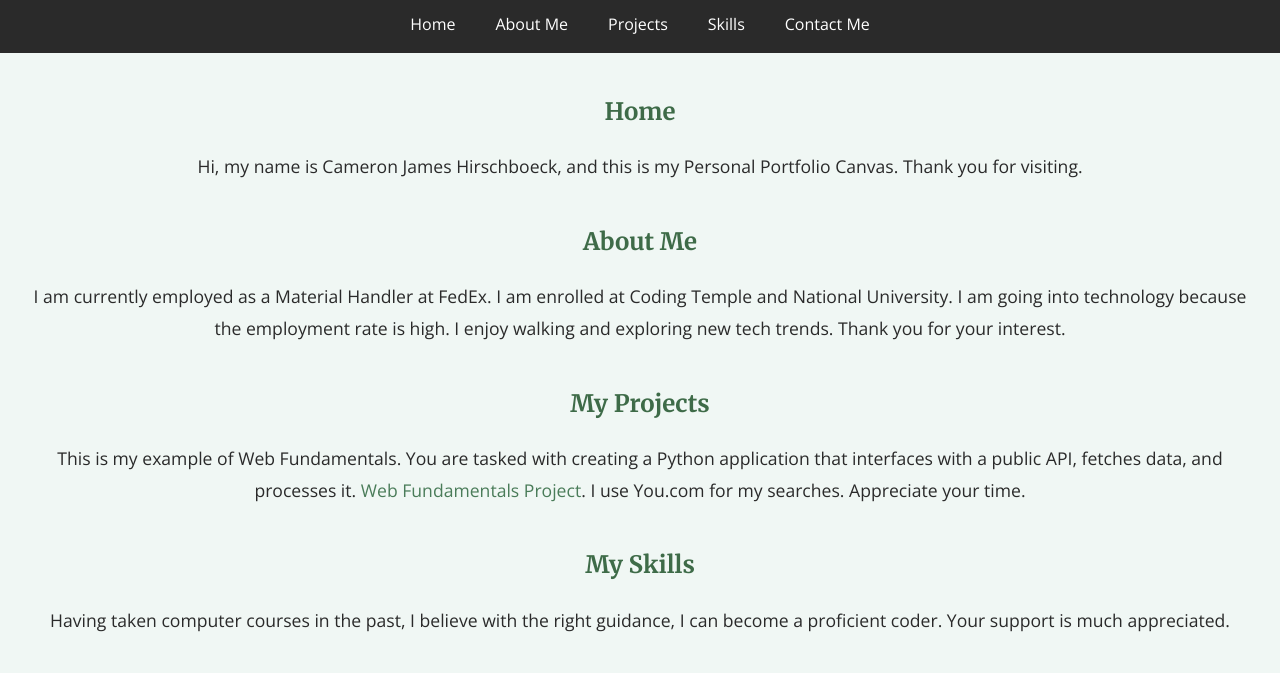
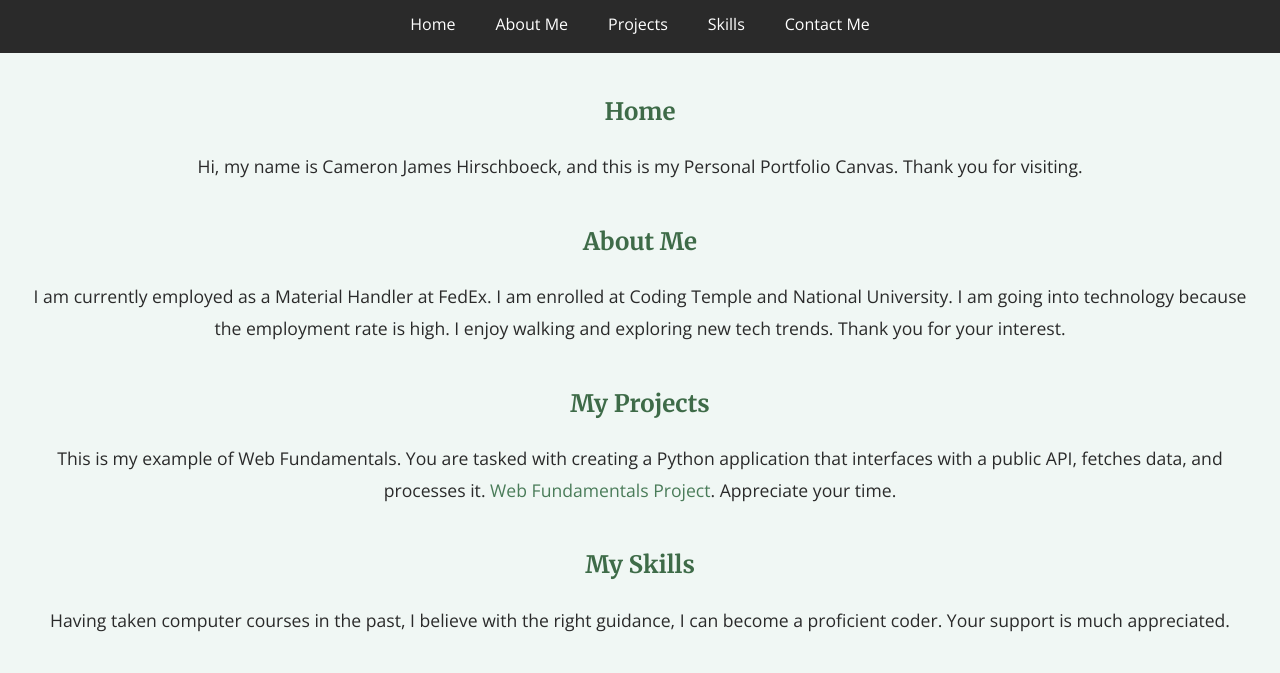
Before and after one commit to CamHirsch23/PersonalPortfolio.html, a plain HTML site: page EnhancementProject.html in a window 1280 px wide. Shown: the part 122-795 px from the top of the page. Drawn offline with nearby package versions, Linux system fonts and the light colour scheme.

Commit message:
Update EnhancementProject.html

```diff
--- a/EnhancementProject.html
+++ b/EnhancementProject.html
@@ -148,7 +148,7 @@
         </section>
         <section id="projects">
             <h2>My Projects</h2>
-            <p>This is my example of Web Fundamentals. You are tasked with creating a Python application that interfaces with a public API, fetches data, and processes it. <a href="https://github.com/CamHirsch23/Web-Fundamentals.py.git">Web Fundamentals Project</a>. I use You.com for my searches. Appreciate your time.</p>
+            <p>This is my example of Web Fundamentals. You are tasked with creating a Python application that interfaces with a public API, fetches data, and processes it. <a href="https://github.com/CamHirsch23/Web-Fundamentals.py.git">Web Fundamentals Project</a>. Appreciate your time.</p>
         </section>
         <section id="skills">
             <h2>My Skills</h2>
```
